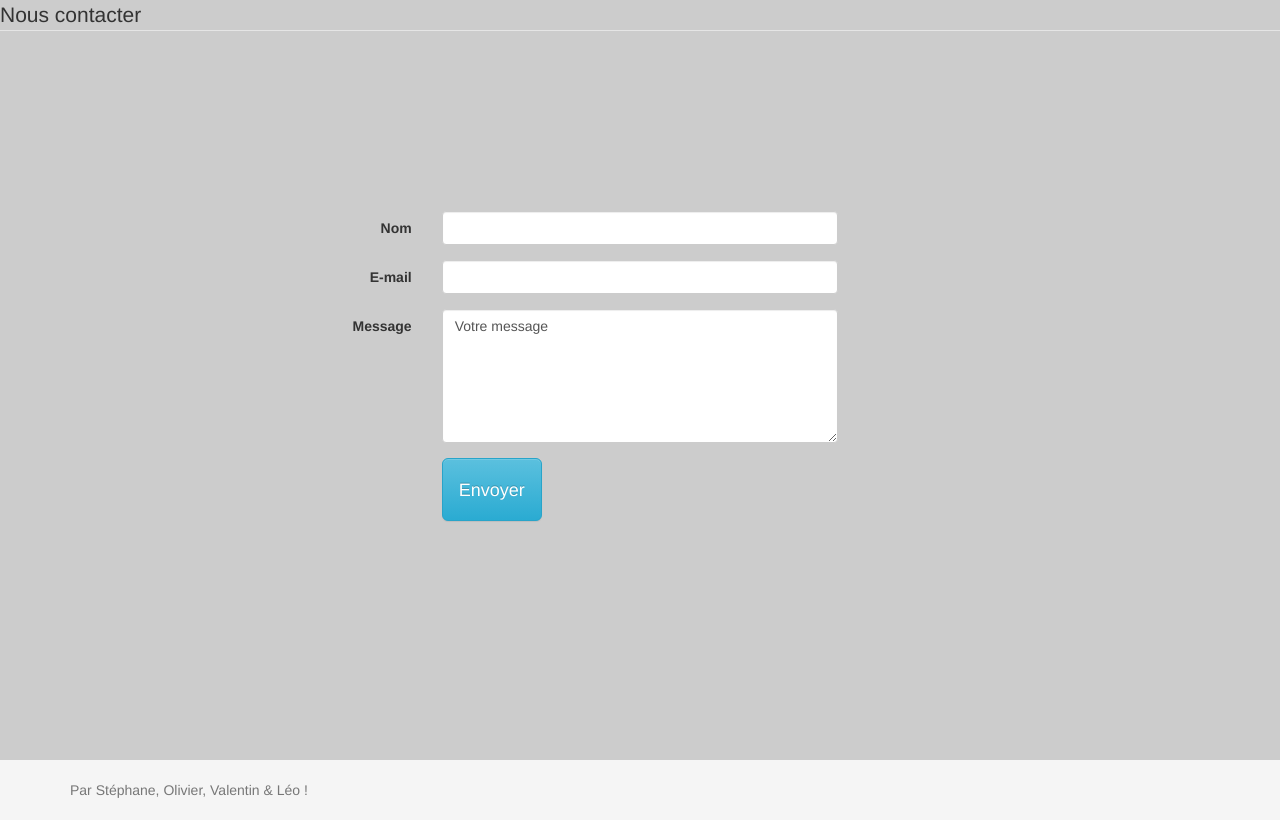
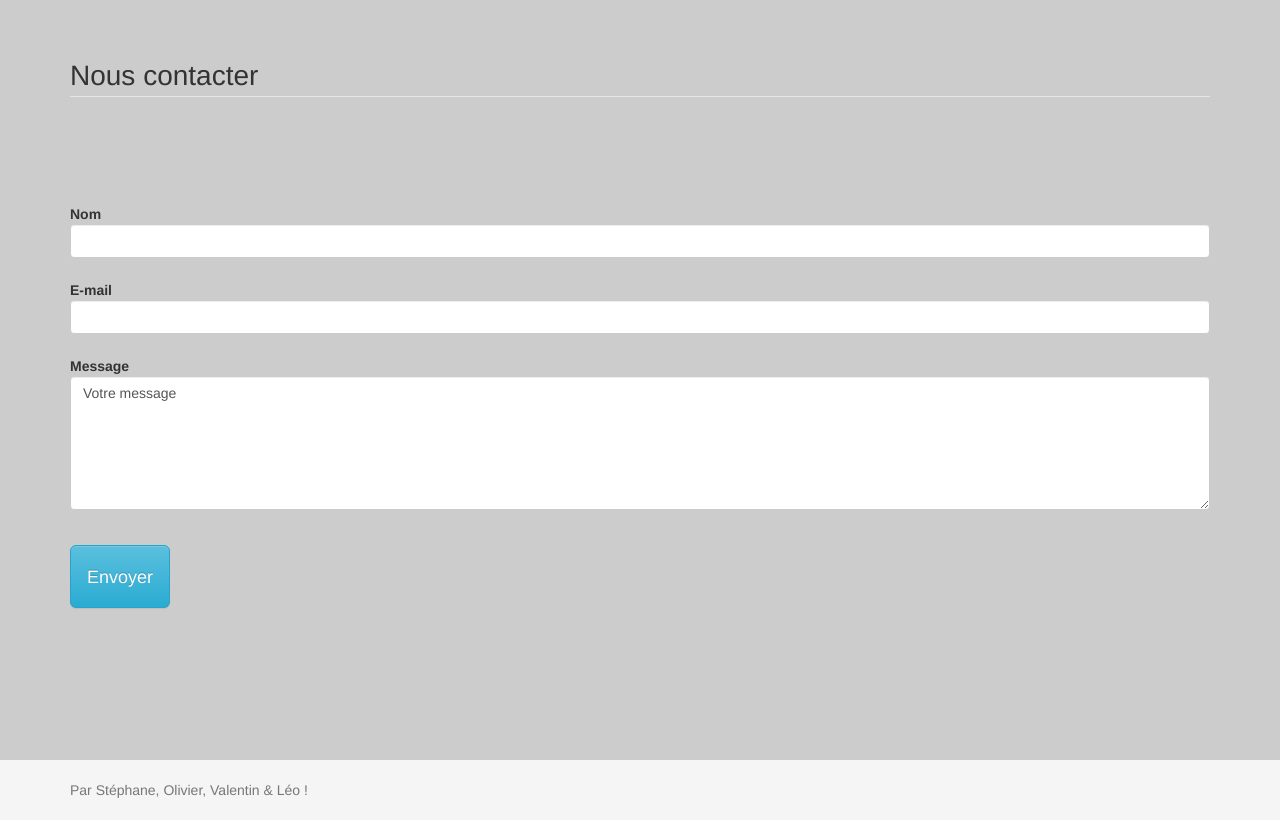
Before and after one commit to MUCHZER/SpamReporter, a PHP site: template view/contact.twig in a window 1280 px wide. Shown: the part 65-885 px from the top of the page. Run offline with PHP 8.4, Linux system fonts and the light colour scheme; the template is opened without the code that fills it, so the values that code supplies are empty; some libraries are stand-ins or nearby versions.

Commit message:
adjust css/style.css
Signed-off-by: FarisOlivier <olivier.l@codeur.online>

```diff
--- a/view/contact.twig
+++ b/view/contact.twig
@@ -1,14 +1,17 @@
 {% include 'head.twig' %}
 {% include 'navbar.twig' %}
 <section class="section1">
+<div class="container">
+
+
 <legend>Nous contacter</legend>
   <form class="form-horizontal container-fluid">
     <fieldset class="contactform">
 
       <!-- Text input-->
       <div class="form-group">
-        <label class="col-md-4 control-label" for="nom">Nom</label>
-        <div class="col-md-4">
+        <label class=" control-label" for="nom">Nom</label>
+        <div class="">
         <input id="nom" name="nom" type="text" placeholder="" class="form-control input-md" required="">
 
         </div>
@@ -16,8 +19,8 @@
 
       <!-- Text input-->
       <div class="form-group">
-        <label class="col-md-4 control-label" for="email">E-mail</label>
-        <div class="col-md-4">
+        <label class=" control-label" for="email">E-mail</label>
+        <div class="">
         <input id="email" name="email" type="text" placeholder="" class="form-control input-md" required="">
 
         </div>
@@ -25,22 +28,23 @@
 
       <!-- Textarea -->
       <div class="form-group">
-        <label class="col-md-4 control-label" for="message">Message</label>
-        <div class="col-md-4">
+        <label class=" control-label" for="message">Message</label>
+        <div class="">
           <textarea rows="6" cols="100" class="form-control" id="message" name="message">Votre message</textarea>
         </div>
       </div>
 
       <!-- Button -->
       <div class="form-group">
-        <label class="col-md-4 control-label" for="singlebutton"></label>
-        <div class="col-md-4">
+        <label class="control-label" for="singlebutton"></label>
+        <div class="">
           <button id="singlebutton" name="singlebutton" class="btn btn-lg btn-primary btn-info">Envoyer</button>
         </div>
       </div>
 
     </fieldset>
   </form>
+  </div>
 </section>
 
 
--- a/view/css/style.css
+++ b/view/css/style.css
@@ -118,6 +118,11 @@ padding-top: 35vh;
 
 }
 .contactform{
-margin-top: 20vh;
+margin-top: 10vh;
 
 }
+legend{
+  font-size:2em;
+padding-top: 2em;
+
+}
--- a/view/search.twig
+++ b/view/search.twig
@@ -7,7 +7,7 @@
 
        </div>
 
-        <div class="col-xs-12 col-md-8">
+        <div class="col-xs-12 col-md-8 col-md-offset-1">
 
             <input type="text" class="form-control" name="search" id="search" placeholder="Rechercher un numéro">
         <br>
```
Also changed, not shown: view/reportForm.twig (+5 -4 lines).
